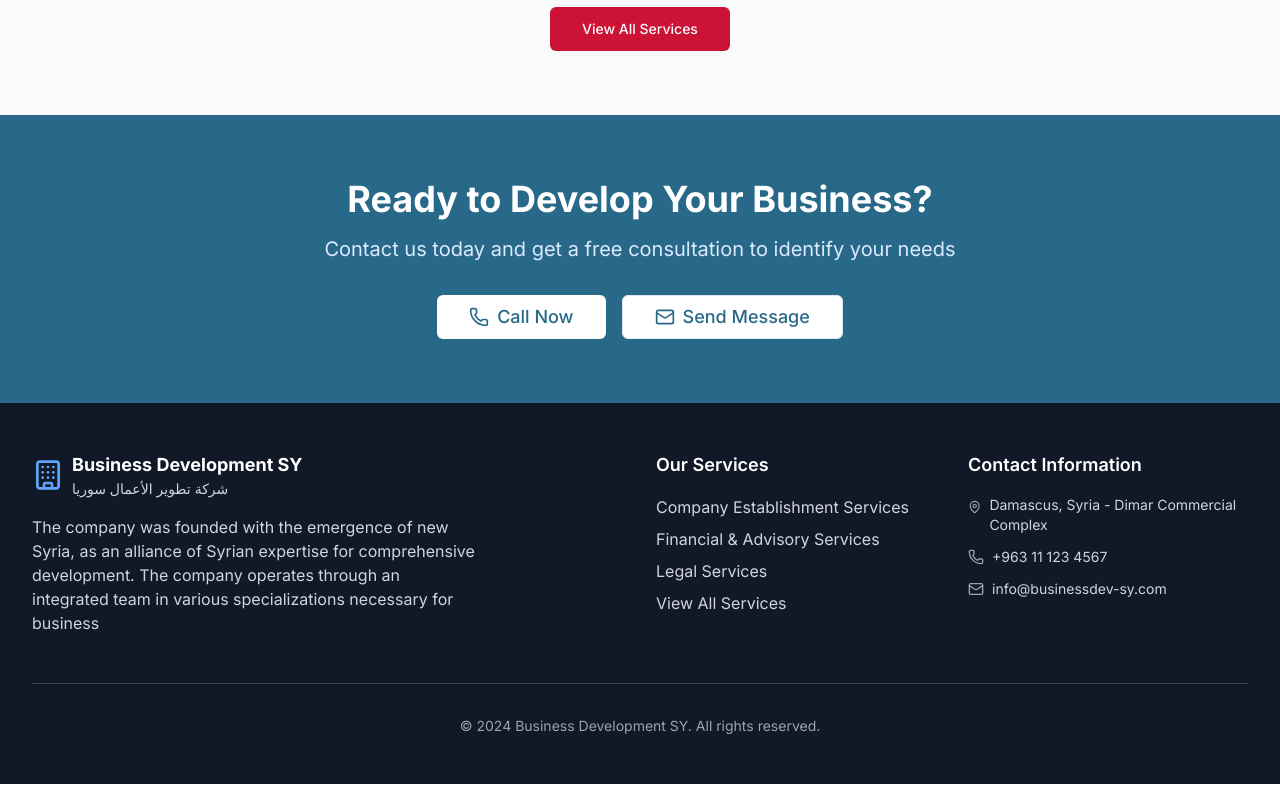
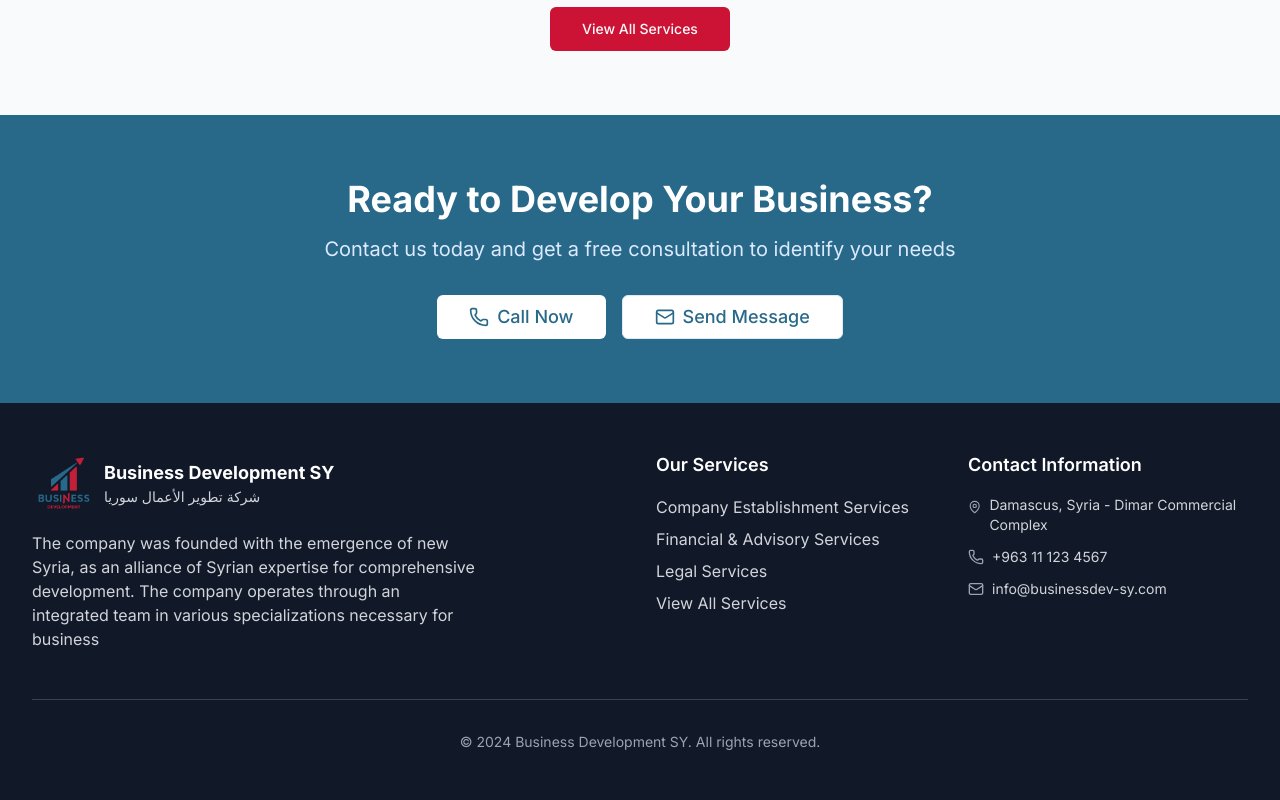
Before and after one commit to kutaibahhalima/bd-syria, a Next.js app: page /en in a window 1280 px wide. Shown: the part 1596-2396 px from the top of the page. Built offline with nearby package versions, Linux system fonts and the light colour scheme.

Commit message:
fix logo res in footer

```diff
--- a/components/footer.tsx
+++ b/components/footer.tsx
@@ -1,6 +1,7 @@
 import { Building, Mail, Phone, MapPin } from "lucide-react";
 import { getTranslations } from "next-intl/server";
 import { Link } from "@/src/navigation";
+import Image from "next/image";
 
 export default async function Footer() {
   const t = await getTranslations();
@@ -12,7 +13,13 @@
           {/* Company Info */}
           <div className="col-span-1 md:col-span-2">
             <div className="flex items-center space-x-2 rtl:space-x-reverse mb-4">
-              <Building className="h-8 w-8 text-blue-400" />
+              <Image
+                src="/logo.png"
+                alt="Business Development SY Logo"
+                width={100}
+                height={100}
+                className="h-16 w-16"
+              />
               <div>
                 <h3 className="text-lg font-bold">Business Development SY</h3>
                 <p className="text-sm text-gray-300">
```
